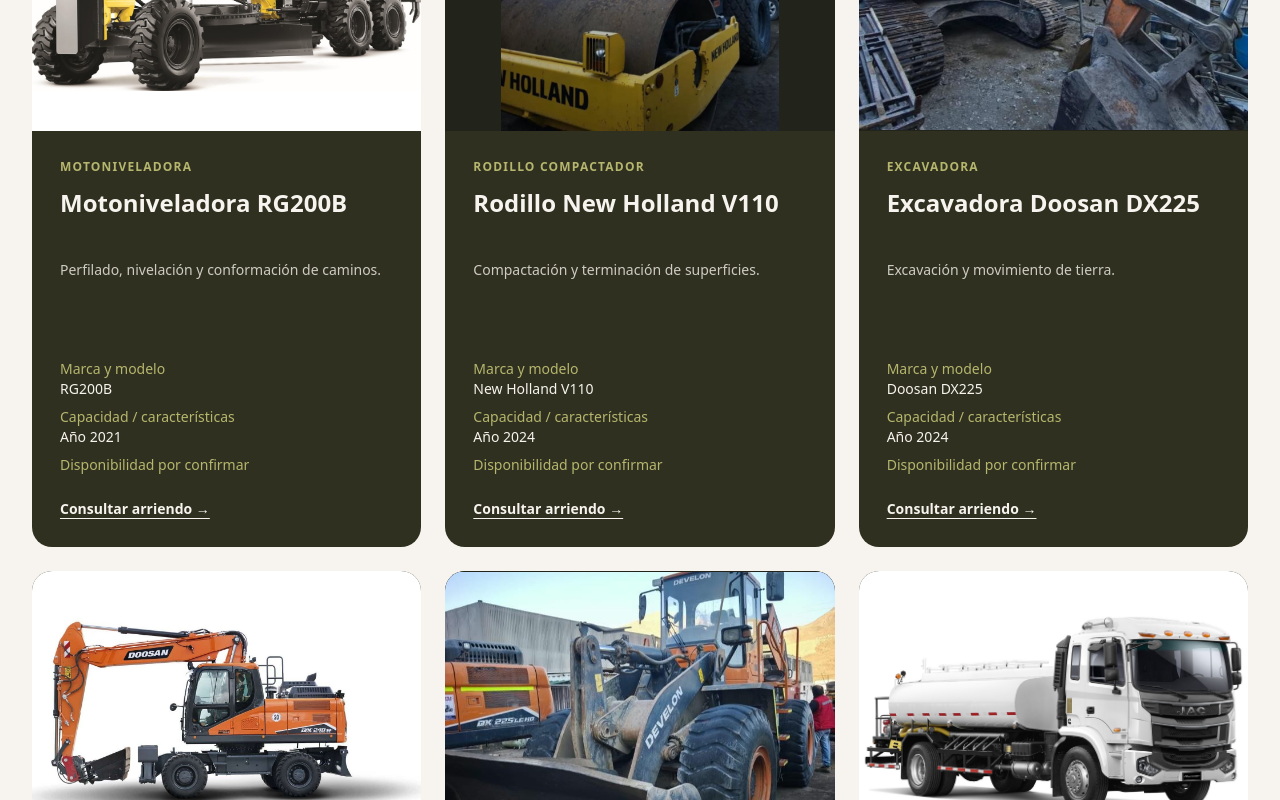
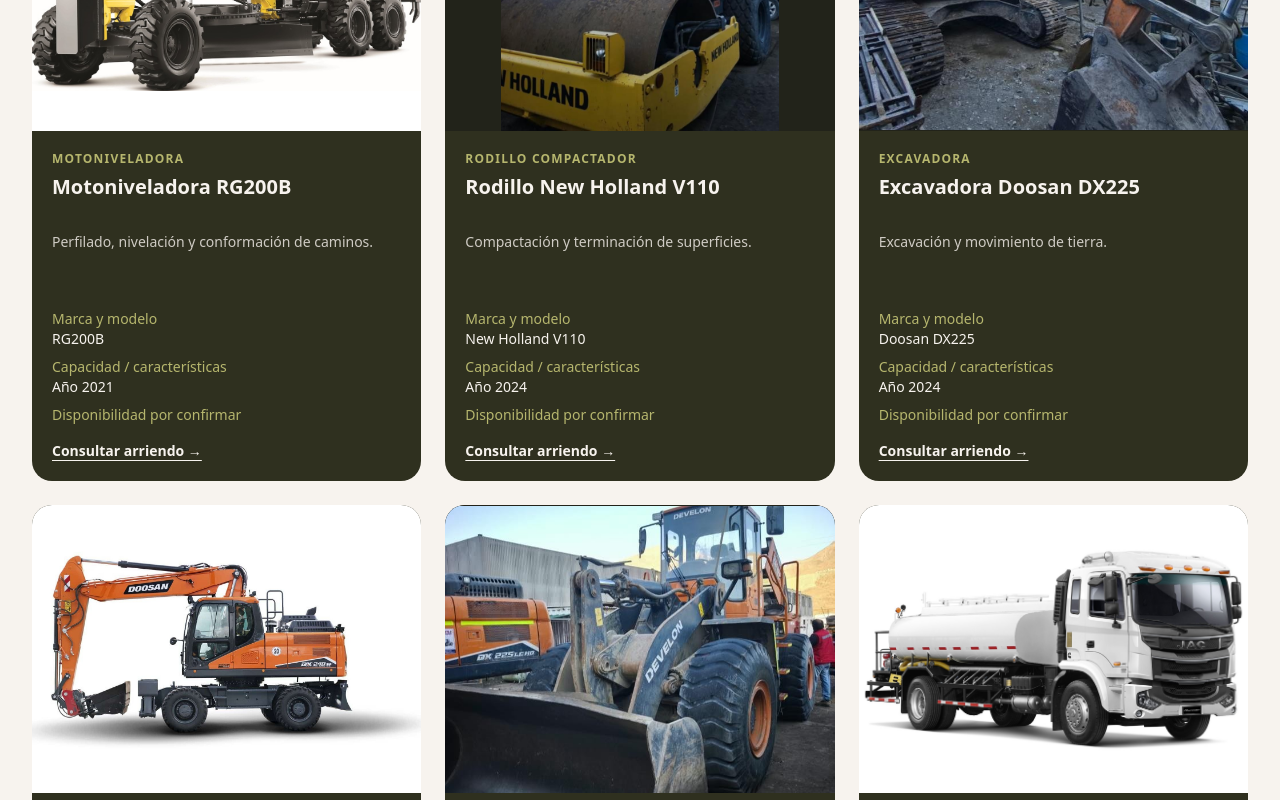
Before and after one commit to tropicleta/granalla-norte, a Next.js app: page /maquinaria in a window 1280 px wide. Shown: the part 820-1620 px from the top of the page. Built offline with nearby package versions, Linux system fonts and the light colour scheme.

Commit message:
Compact rental card text spacing

```diff
--- a/src/app/equipos-monitoreo/page.tsx
+++ b/src/app/equipos-monitoreo/page.tsx
@@ -19,12 +19,12 @@
         ["Registro de vibraciones", "Sismógrafos digitales y geófonos triaxiales para medir vibraciones en tres ejes."],
         ["Contamos con equipos", "Sismógrafos y geófonos para coordinar los puntos de medición y las fechas de tu operación."],
         ["Configuración para tu faena", "Consulta equipos, compatibilidad de sensores y disponibilidad para las fechas de trabajo."],
-      ].map(([title, text]) => <div key={title} className="rounded-2xl bg-sand-300 p-6"><h2 className="font-display text-xl font-semibold text-olive-900">{title}</h2><p className="text-body mt-3 text-sm leading-relaxed text-ink/75">{text}</p></div>)}</div>
+      ].map(([title, text]) => <div key={title} className="rounded-2xl bg-sand-300 p-6"><h2 className="font-display text-xl font-semibold text-olive-900">{title}</h2><p className="text-body mt-2 text-sm leading-relaxed text-ink/75">{text}</p></div>)}</div>
       <div className="mt-10 grid gap-6 md:grid-cols-2">{equipment.map(m => <article key={m.id} className="flex flex-col overflow-hidden rounded-[var(--radius-card)] bg-olive-900 text-cream">
         <div className={`relative h-64 sm:h-72 ${(monitoringPhotoReferences[m.image] || m.image === "/img/monitoreo/minimate-plus.png") ? "bg-white" : "bg-olive-950"}`}>{m.image ? <Image src={m.image} alt={m.name} fill sizes="(min-width: 768px) 50vw, 100vw" className="object-contain p-3" unoptimized={m.image.startsWith("/api/")} /> : <><MonitoringIllustration sensor={m.type === "Geófono triaxial"} /><span className="absolute bottom-3 left-4 rounded-full bg-olive-900 px-3 py-1 text-xs text-khaki">Ilustración del tipo de equipo</span></>}</div>
-        <div className="flex flex-1 flex-col p-7"><p className="text-xs font-semibold uppercase tracking-widest text-khaki">{m.type}{m.demo && " · Ejemplo"}</p><h2 className="mt-3 font-display text-2xl font-semibold">{m.name}</h2><p className="text-body mt-3 text-sm leading-relaxed text-cream/80">{m.description}</p>
-          <dl className="mt-5 space-y-3 text-sm">{m.model && <div><dt className="text-khaki">Marca y modelo</dt><dd>{m.model}</dd></div>}{m.capacity && <div><dt className="text-khaki">Características</dt><dd>{m.capacity}</dd></div>}<div><dt className="sr-only">Disponibilidad</dt><dd className="text-khaki">{availabilityLabels[m.demo ? "confirm" : m.availability]}</dd></div></dl>
-          <Link href="/contacto" className="mt-auto pt-6 text-sm font-semibold underline underline-offset-4">Consultar arriendo de este equipo →</Link>
+        <div className="flex flex-1 flex-col p-5"><p className="text-xs font-semibold uppercase tracking-widest text-khaki">{m.type}{m.demo && " · Ejemplo"}</p><h2 className="mt-2 font-display text-xl font-semibold">{m.name}</h2><p className="text-body mt-2 text-sm leading-relaxed text-cream/80">{m.description}</p>
+          <dl className="mt-3 space-y-2 text-sm">{m.model && <div><dt className="text-khaki">Marca y modelo</dt><dd>{m.model}</dd></div>}{m.capacity && <div><dt className="text-khaki">Características</dt><dd>{m.capacity}</dd></div>}<div><dt className="sr-only">Disponibilidad</dt><dd className="text-khaki">{availabilityLabels[m.demo ? "confirm" : m.availability]}</dd></div></dl>
+          <Link href="/contacto" className="mt-auto pt-4 text-sm font-semibold underline underline-offset-4">Consultar arriendo de este equipo →</Link>
         </div>
       </article>)}</div>
       {!equipment.length && <p className="text-body mt-8 rounded-2xl bg-sand-300 p-8">Estamos actualizando el catálogo. Consulta equipos de monitoreo para tu proyecto.</p>}
--- a/src/app/maquinaria/page.tsx
+++ b/src/app/maquinaria/page.tsx
@@ -21,10 +21,10 @@
         const reference = machineryPhotoReferences[m.image];
         return <article key={m.id} className="flex flex-col overflow-hidden rounded-[var(--radius-card)] bg-olive-900 text-cream">
         <div className={`relative h-72 ${reference ? "bg-white" : "bg-olive-950"}`}>{m.image ? <Image src={m.image} alt={m.name} fill sizes="(min-width: 1280px) 33vw, (min-width: 768px) 50vw, 100vw" className="object-contain" unoptimized={m.image.startsWith('/api/')} /> : <div className="h-full p-5"><MachineIllustration type={m.type} /><span className="absolute bottom-3 left-5 rounded-full bg-olive-950/85 px-3 py-1 text-xs text-khaki">Ilustración del tipo de equipo</span></div>}</div>
-        <div className="flex flex-1 flex-col p-7"><p className="text-xs font-semibold uppercase tracking-widest text-khaki">{m.type}{m.demo && " · Ejemplo"}</p><h2 className="mt-3 font-display text-2xl font-semibold md:min-h-[3.75rem]">{m.name}</h2>
-          <p className="mt-3 text-sm leading-relaxed text-cream/80 text-body md:min-h-20">{m.description}</p>
-          <dl className="mt-5 space-y-2 text-sm">{m.model ? <div><dt className="text-khaki">Marca y modelo</dt><dd>{m.model}</dd></div> : <div aria-hidden="true" className="hidden h-10 md:block" />}{m.capacity && <div><dt className="text-khaki">Capacidad / características</dt><dd>{m.capacity}</dd></div>}<div><dt className="sr-only">Disponibilidad</dt><dd className="text-khaki">{availabilityLabels[m.demo ? 'confirm' : m.availability]}</dd></div></dl>
-          <Link href="/contacto" className="mt-auto pt-6 text-sm font-semibold text-cream underline underline-offset-4">Consultar arriendo →</Link>
+        <div className="flex flex-1 flex-col p-5"><p className="text-xs font-semibold uppercase tracking-widest text-khaki">{m.type}{m.demo && " · Ejemplo"}</p><h2 className="mt-2 font-display text-xl leading-6 font-semibold md:min-h-12">{m.name}</h2>
+          <p className="mt-2 text-sm leading-relaxed text-cream/80 text-body md:min-h-[4.125rem]">{m.description}</p>
+          <dl className="mt-3 space-y-2 text-sm">{m.model ? <div><dt className="text-khaki">Marca y modelo</dt><dd>{m.model}</dd></div> : <div aria-hidden="true" className="hidden h-10 md:block" />}{m.capacity && <div><dt className="text-khaki">Capacidad / características</dt><dd>{m.capacity}</dd></div>}<div><dt className="sr-only">Disponibilidad</dt><dd className="text-khaki">{availabilityLabels[m.demo ? 'confirm' : m.availability]}</dd></div></dl>
+          <Link href="/contacto" className="mt-auto pt-4 text-sm font-semibold text-cream underline underline-offset-4">Consultar arriendo →</Link>
         </div>
       </article>;
       })}</div>
```
